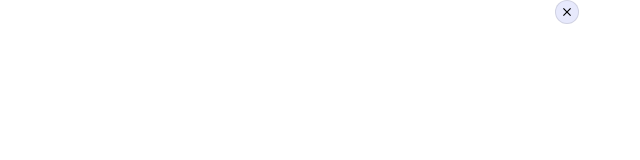
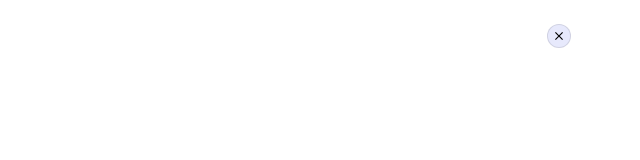
Before and after one commit to Yakiv87/goit-markup-hw-07, a plain HTML site: page index.html in a window 1280 px wide. Shown: the full height of the page, 640-1280 px from the left. Drawn offline with nearby package versions, Linux system fonts and the light colour scheme.

Commit message:
Update styles.css

```diff
--- a/css/styles.css
+++ b/css/styles.css
@@ -102,8 +102,8 @@
 }
 .mobile-menu-close-btn {
   position: absolute;
-  top: 0;
-  right: 0;
+  top: 24px;
+  right: 8px;
   display: flex;
   justify-content: center;
   align-items: center;
```
